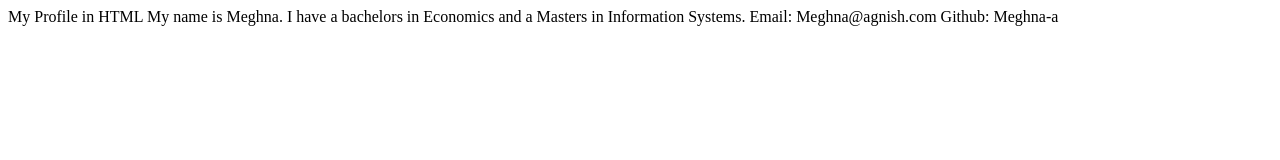
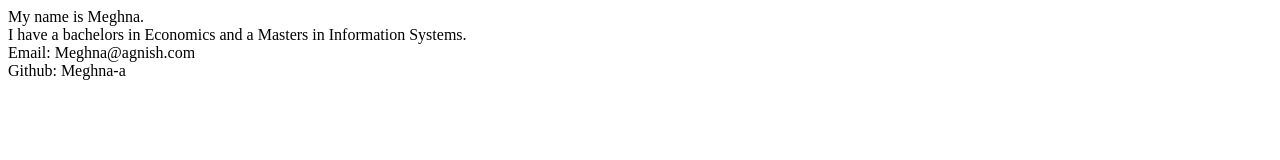
Before and after one commit to meghna-a/Meghna-a.github.io, a plain HTML site: page index.html in a window 1280 px wide. Drawn offline with Linux system fonts and the light colour scheme.

Commit message:
Update index.html

```diff
--- a/index.html
+++ b/index.html
@@ -1,6 +1,15 @@
 <html>
-My Profile in HTML
-  My name is Meghna. I have a bachelors in Economics and a Masters in Information Systems.
+  <head>
+  <Title>My Profile in HTML</Title>
+    <head>
+      <body>
+   My name is Meghna.
+  <br>
+  I have a bachelors in Economics and a Masters in Information Systems.
+  <br>
   Email: Meghna@agnish.com
+  <br>
   Github: Meghna-a
+  <br>
+  <body>
 </html>
```
